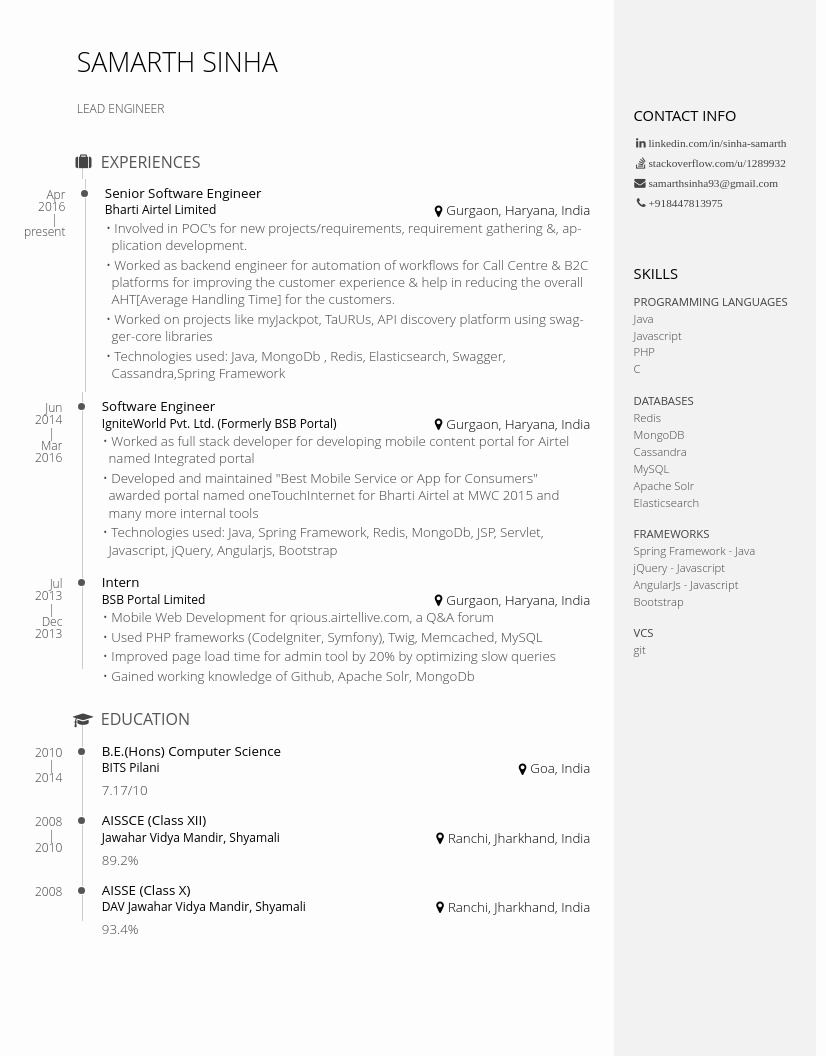
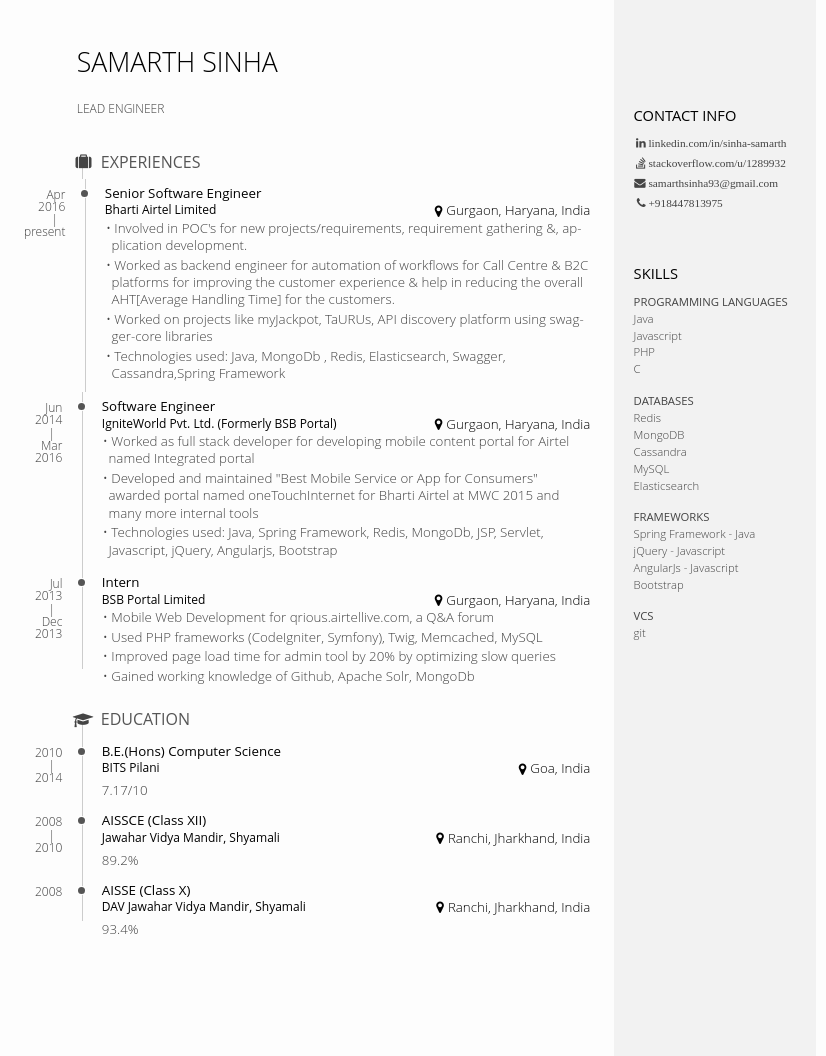
Before and after one commit to samarthsinha/samarthsinha.github.io, a Jekyll site: the page built from resume.md, in a window 1280 px wide. Shown: the whole page, without its empty margins (0-826 px from the left). Built offline with Jekyll 4.4.1, drawn with Linux system fonts in a browser that asks for light colours.

Commit message:
Update resume.html

```diff
--- a/_layouts/resume.html
+++ b/_layouts/resume.html
@@ -40,7 +40,6 @@
             <li>MongoDB</li>
             <li>Cassandra</li>
             <li>MySQL</li>
-            <li>Apache Solr</li>
             <li>Elasticsearch</li>
         </ul>
 
```
